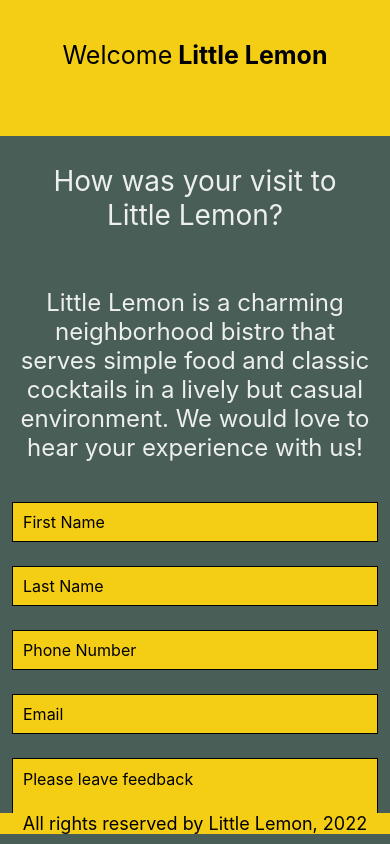
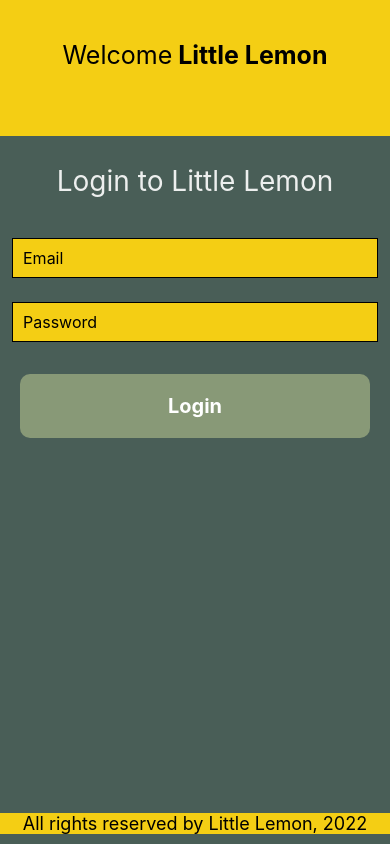
Before and after one commit to yaqubadesola/react-native-week2, a React Native app: screen / in a window 390 px wide. Built offline with nearby package versions, Linux system fonts and the light colour scheme.

Commit message:
Pressable Components

```diff
--- a/App.js
+++ b/App.js
@@ -16,12 +16,13 @@
         backgroundColor: '#495E57',
       }}>
       <LittleLemonHeader />
-      {/* <MenuItems/>
-      */}
-      {/* <MenuItemList/> */}
-      {/* <WelcomeScreen/> */}
-      {/* <FeedbackForm/> */}
-      <FeedbackFormWithProps/>
+      {
+
+      /* <MenuItems/>
+        <MenuItemList/>
+        <WelcomeScreen/>
+        <FeedbackForm/> */}
+     <FeedbackFormWithProps/>
     </View>
     <View
       style={{
--- a/components/FeedbackFormWithProps.js
+++ b/components/FeedbackFormWithProps.js
@@ -1,61 +1,55 @@
 import React, { useState } from 'react';
-import { ScrollView, StyleSheet, Text, TextInput, Alert } from 'react-native';
+import { ScrollView, View, StyleSheet, Text, TextInput, Pressable } from 'react-native';
 
 const FeedbackForm = () => {
   // declare the variables
-    const [firstName, onChangeFirstName] = useState('');
-    const [lastName, onChangeLastName] = useState('');
-    const [message, onChangeMessage] = useState('');
-    const [phoneNumber, onChangePhoneNumber] = useState('');
+    // const [firstName, onChangeFirstName] = useState('');
+    // const [lastName, onChangeLastName] = useState('');
+    const [password, onChangePassword] = useState('');
+    const [showBtn, onChangeSetShowBtn] = useState(false);
     const [email, onChangeEmail] = useState('');
 
     return (
+
         <ScrollView style={myStyles.container}>
+        {showBtn && <View>
             <Text style={myStyles.headingSection}>
-     How was your visit to Little Lemon?
+                Welcome {email}
             </Text>
-        <Text style={myStyles.infoSection}>
-     Little Lemon is a charming neighborhood bistro that serves simple food
-     and classic cocktails in a lively but casual environment. We would love
-     to hear your experience with us!
+        </View>}
+        {!showBtn &&
+        <View>
+            <Text style={myStyles.headingSection}>
+                Login to Little Lemon
             </Text>
-        <TextInput
-     style={myStyles.input}
-     value={firstName}
-     onChangeText={onChangeFirstName}
-     placeholder={'First Name'}
-     onFocus={() => Alert.alert("Firstname is focused")}
-     onBlur={() => Alert.alert("Firstname is now blur")}
-        />
-        <TextInput
-     style={myStyles.input}
-     value={lastName}
-     onChangeText={onChangeLastName}
-     placeholder={'Last Name'}
-        />
-        <TextInput
-     style={myStyles.input}
-     value={phoneNumber}
-     onChangeText={onChangePhoneNumber}
-     placeholder={'Phone Number'}
-     keyboardType={"phone-pad"}
-        />
+
             <TextInput
             style={myStyles.input}
             value={email}
             onChangeText={onChangeEmail}
             placeholder={'Email'}
-     keyboardType={"email-address"}
-
                 />
             <TextInput
+                style={myStyles.input}
+                value={password}
+                onChangeText={onChangePassword}
+                placeholder={'Password'}
+                secureTextEntry={true}
+            />
+        </View>}
+      <Pressable  onPress={() => {
+            onChangeSetShowBtn(!showBtn)
+        }}>
+      <Text style={myStyles.button}>{showBtn? "Home" : "Login"}</Text>
+    </Pressable>
+        {/* <TextInput
      style={myStyles.messageInput}
      value={message}
      onChangeText={onChangeMessage}
      placeholder={'Please leave feedback'}
      multiline={true}
      maxLength={250}
-        />
+        />  */}
         </ScrollView>
     );
 };
@@ -81,6 +75,16 @@
     fontSize: 16,
     backgroundColor: '#F4CE14',
  },
+ button:{
+    fontWeight:"bold",
+    color:"white",
+    backgroundColor:"#889977",
+    borderRadius:10,
+    fontSize:20,
+    textAlign:"center",
+    padding:20,
+    margin:20
+},
 infoSection: {
     fontSize: 24,
     padding: 20,
--- a/components/MenuItemList.js
+++ b/components/MenuItemList.js
@@ -1,9 +1,10 @@
-import { FlatList, View, Text, StyleSheet, SectionList } from "react-native";
+import React, {useState} from 'react'
+import { Pressable, View, Text, StyleSheet, SectionList } from "react-native";
 import Item from "./Item";
-import React from 'react'
 
 
 const MenuItemList = () => {
+  const [showMenu, setShowMenu] = useState(false)
   const Separator = () => <View style={menuListStyle.separator}/>
   const Header = () => <Text style={menuListStyle.titleHeader}>Menu</Text>
   const renderItem = ({item}) => <Item item={item}/>
@@ -143,7 +144,21 @@
             ItemSeparatorComponent={Separator}
             ListHeaderComponent={Header}
         /> */}
-        <SectionList
+        <Text style={{textAlign:"center"}}>
+            {!showMenu &&
+                <Text style={menuListStyle.welcomeText}>
+                    Little Lemon is a charming neighborhood bistro that serves simple food and classic cocktails in a lively but casual environment.
+                    We would love to hear more about your experience with us!
+                </Text>
+            }
+            <Pressable  onPress={() => {
+                setShowMenu(!showMenu)
+            }}>
+                <Text style={menuListStyle.button}>{showMenu? "Home" : "View Menu"}</Text>
+            </Pressable>
+
+        </Text>
+        {showMenu && <SectionList
             sections={menuItemsToDisplay}
             renderItem={renderItem}
             keyExtractor={(item,index) => item + index}
@@ -151,6 +166,7 @@
             ListHeaderComponent={Header}
             renderSectionHeader={renderSectionHeader}
         />
+        }
     </View>
   )
 }
@@ -162,7 +178,19 @@
         flex:0.75,
         padding:40,
         background:"#00087e",
-        fontSize:"20"
+        fontSize:"20",
+        textAlign:"center",
+        margin: "auto"
+    },
+    button:{
+        fontWeight:"bold",
+        color:"white",
+        backgroundColor:"#889977",
+        borderRadius:10,
+        fontSize:20,
+        textAlign:"center",
+        padding:20,
+        margin:20
     },
     titleHeader:{
         fontWeight:"bold",
@@ -175,6 +203,13 @@
         borderBottomWidth:1,
         borderColor:"#efffff"
     },
+    welcomeText:{
+        fontSize: 24,
+        padding: 20,
+        marginVertical: 8,
+        color: '#EDEFEE',
+        textAlign: 'center',
+    },
     sectionHeader:{
         fontWeight:"bold",
         backgroundColor:"#880000",
```
Lines whose indentation alone changed are shown as unchanged.
